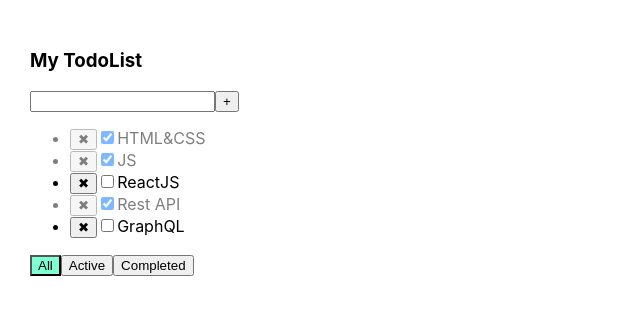
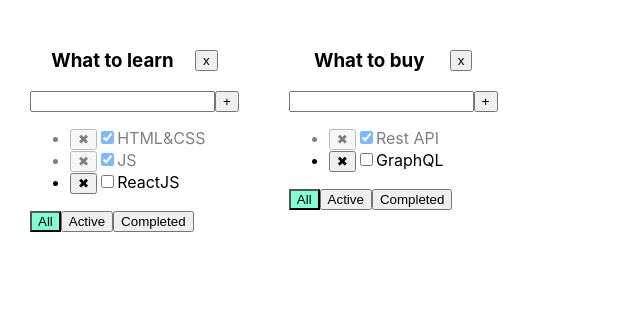
Before and after one commit to ivanrussui/todolist, a React (Create React App) app: page / in a window 1280 px wide. Shown: the top 314 px of the page, without its empty margins (0-640 px from the left). Built offline with nearby package versions, Linux system fonts and the light colour scheme; the HTML template or start-up script is replaced by a standard one.

Commit message:
5 lesson

```diff
--- a/src/App.tsx
+++ b/src/App.tsx
@@ -1,67 +1,130 @@
 import React, { useState } from 'react';
 import './App.css';
-import { TodoList } from './TodoList';
+import { TasksType, TodoList } from './TodoList';
 import { v1 } from 'uuid';
 
-export type ValuesType = 'all' | 'active' | 'completed';
+export type FilterValuesType = 'all' | 'active' | 'completed';
 
-function App() {
-  const forTrack = 'My TodoList'
 
-  let [ filter, setFilter ] = useState<ValuesType>('all');
+type TodolistsType = {
+  id: string
+  title: string
+  filter: FilterValuesType
+}
 
-  let [ tasks, setTasks ] = useState([
-    { id: v1(), title: "HTML&CSS", isDone: true },
-    { id: v1(), title: "JS", isDone: true },
-    { id: v1(), title: "ReactJS", isDone: false },
-    { id: v1(), title: "Rest API", isDone: true },
-    { id: v1(), title: "GraphQL", isDone: false },
-  ]);
+type TaskStateType = {
+  [key: string]: Array<TasksType>
+}
 
-  const removeTask = (task: string) => {
-    let filteredTasks = tasks.filter((item) => item.id !== task);
-    setTasks(filteredTasks)
+const App = () => {
+
+  let todolistID1 = v1()
+  let todolistID2 = v1()
+
+  let [ todolists, setTodolists ] = useState<Array<TodolistsType>>([
+    { id: todolistID1, title: 'What to learn', filter: 'all' },
+    { id: todolistID2, title: 'What to buy', filter: 'all' },
+  ])
+
+  let [ tasks, setTasks ] = useState<TaskStateType>({
+    [todolistID1]: [
+      { id: v1(), title: 'HTML&CSS', isDone: true },
+      { id: v1(), title: 'JS', isDone: true },
+      { id: v1(), title: 'ReactJS', isDone: false },
+
+    ],
+    [todolistID2]: [
+      { id: v1(), title: 'Rest API', isDone: true },
+      { id: v1(), title: 'GraphQL', isDone: false },
+    ]
+  })
+
+  const removeTask = (id: string, todolistId: string) => {
+    // достанем нужный массив по todolistId
+    let todolistTasks = tasks[todolistId]
+
+    // перезапишем в этом объекте массив для нужного тудулиста с отфильтрованным массивом
+    tasks[todolistId] = todolistTasks.filter(task => task.id !== id)
+
+    // засетаем в стейт копию объекта, чтобы React отреагировал перерисовкой
+    setTasks({ ...tasks })
   }
 
-  const addTask = (title: string) => {
-    let task = { id: v1(), title: title, isDone: true }
-    let newTasks = [ task, ...tasks ]
-    setTasks(newTasks)
+  const addTask = (title: string, todolistId: string) => {
+    let task = { id: v1(), title: title, isDone: false }
+
+    // достанем нужный массив по todolistId
+    let todolistTask = tasks[todolistId]
+
+    // перезапишем в этом объекте массив для нужного тудулиста копией, добавив в начало новую таску
+    tasks[todolistId] = [ task, ...todolistTask ]
+
+    // засетаем в стейт копию объекта, чтобы React отреагировал перерисовкой
+    setTasks({ ...tasks })
   }
 
-  let tasksForTodolist = tasks;
+  const changeTaskStatus = (id: string, isDone: boolean, todolistId: string) => {
+    // достанем нужный массив по todolistId
+    let todolistTasks = tasks[todolistId]
 
-  if (filter === 'active') {
-    tasksForTodolist = tasks.filter((task) => !task.isDone)
+    // найдем нужную таксу
+    let task = todolistTasks.find(task => task.id === id)
+
+    // изменим таксу, если она нашлась
+    if (task) {
+      task.isDone = isDone
+
+      // засетаем в стейт копию объекта, чтобы React отреагировал перерисовкой
+      setTasks({ ...tasks })
+    }
   }
 
-  if (filter === 'completed') {
-    tasksForTodolist = tasks.filter((task) => task.isDone)
+  const changeFilter = (value: FilterValuesType, todolistId: string) => {
+    let todolist = todolists.find(tl => tl.id === todolistId)
+    if (todolist) {
+      todolist.filter = value
+      setTodolists([ ...todolists ])
+    }
   }
 
-  function changeFilter(value: ValuesType) {
-    setFilter(value);
-  }
+  function removeTodolist(id: string) {
+    // добавим в стейт список тудулистов, id которых не равны тому, который нужно удалить
+    setTodolists(todolists.filter(todolist => todolist.id !== id))
 
-  const changeTaskStatus = (id: string, isDoneValue: boolean) => {
-    let task = tasks.find(el => el.id === id)
-    if (task) {
-      task.isDone = isDoneValue;
-      setTasks([...tasks])
-    }
+    // удалим такси для этого тудулиста из второго стейта,где иы отдельно храним такси
+    delete tasks[id]
+
+    // засетаем в стейт копию объекта, чтобы React отреагировал перерисовкой
+    setTasks({ ...tasks })
   }
 
   return (
       <div className="App">
-        <TodoList track1={ forTrack }
-                  track2={ 2222 }
-                  tasks={ tasksForTodolist }
-                  removeTask={ removeTask }
-                  changeFilter={ changeFilter }
-                  addTask={ addTask }
-                  changeTaskStatus={changeTaskStatus}
-                  filter={filter}
-        />
+        {
+          todolists.map(todolist => {
+            let allTodolistTasks = tasks[todolist.id]
+            let tasksForTodolist = allTodolistTasks
+
+            if (todolist.filter === "active") {
+              tasksForTodolist = allTodolistTasks.filter(task => !task.isDone)
+            }
+            if (todolist.filter === "completed") {
+              tasksForTodolist = allTodolistTasks.filter(task => task.isDone)
+            }
+            return <TodoList key={todolist.id}
+                             todolistId={todolist.id}
+                             title={todolist.title}
+                             filter={todolist.filter}
+                             tasks={tasksForTodolist}
+                             removeTask={removeTask}
+                             changeFilter={changeFilter}
+                             addTask={addTask}
+                             changeTaskStatus={changeTaskStatus}
+                             removeTodolist={removeTodolist}
+            />
+          })
+
+        }
       </div>
   );
 }
--- a/src/TodoList.tsx
+++ b/src/TodoList.tsx
@@ -1,19 +1,20 @@
 import React, { ChangeEvent, KeyboardEvent, useState } from 'react';
-import { ValuesType } from './App';
+import { FilterValuesType } from './App';
 import './App.css';
 
 type PropsType = {
-  track1: string
-  track2?: number
+  todolistId: string
+  title: string
+  filter: FilterValuesType
   tasks: Array<TasksType>
-  removeTask: (task: string) => void
-  changeFilter: (value: ValuesType) => void
-  addTask: (title: string) => void
-  changeTaskStatus: (id: string, isDoneValue: boolean) => void
-  filter: string
+  removeTask: (id: string, todolistId: string) => void
+  changeFilter: (value: FilterValuesType, todolistId: string) => void
+  addTask: (title: string, todolistId: string) => void
+  changeTaskStatus: (id: string, isDone: boolean, todolistId: string) => void
+  removeTodolist: (id: string) => void
 }
 
-type TasksType = {
+export type TasksType = {
   id: string
   title: string
   isDone: boolean
@@ -37,60 +38,67 @@ export const TodoList = (props: PropsType) => {
   const addTaskHandler = () => {
     if (title.trim() !== '') {
       setTitle('')
-      props.addTask(title.trim())
+      props.addTask(title.trim(), props.todolistId)
     } else {
       setError('Title is required')
     }
   }
 
-  const removeTaskHandler = (task: string) => {
-    props.removeTask(task)
+  const removeTaskHandler = (id: string) => {
+    props.removeTask(id, props.todolistId)
   }
 
-  const changeFilterHandler = (value: ValuesType) => {
-    props.changeFilter(value)
+  const changeFilterHandler = (value: FilterValuesType, todolistId: string) => {
+    props.changeFilter(value, todolistId)
   }
 
   const changeCheckBox = (id: string, e: ChangeEvent<HTMLInputElement>) => {
-    let isDoneValue = e.currentTarget.checked
-    props.changeTaskStatus(id, isDoneValue)
+    let isDone = e.currentTarget.checked
+    props.changeTaskStatus(id, isDone, props.todolistId)
+  }
+
+  const removeTodolist = () => {
+    props.removeTodolist(props.todolistId)
   }
 
   return (
       <div>
-        <h3>{ props.track1 }</h3>
+        <div style={{ display: 'flex', alignItems: 'center', justifyContent: 'space-evenly' }}>
+          <h3>{props.title}</h3>
+          <button onClick={removeTodolist}>x</button>
+        </div>
         <div>
-          <input onChange={ onChangeHandler }
-                 value={ title }
-                 onKeyDown={ onKeyDownHandler }
-                 className={ error ? 'error' : '' }
+          <input onChange={onChangeHandler}
+                 value={title}
+                 onKeyDown={onKeyDownHandler}
+                 className={error ? 'error' : ''}
           />
-          <button onClick={ addTaskHandler }>+</button>
+          <button onClick={addTaskHandler}>+</button>
         </div>
-        { error && <div className={ 'errorMessage' }>{ error }</div> }
+        {error && <div className={'errorMessage'}>{error}</div>}
         <ul>
-          { props.tasks.map((el) => {
+          {props.tasks.map((el) => {
             return (
-                <li key={ el.id } className={ el.isDone ? 'isDone' : ''}>
-                  <button onClick={ () => removeTaskHandler(el.id) }>
+                <li key={el.id} className={el.isDone ? 'isDone' : ''}>
+                  <button onClick={() => removeTaskHandler(el.id)}>
                     ✖
                   </button>
-                  <input type="checkbox" checked={ el.isDone }
-                         onChange={ (e) => changeCheckBox(el.id, e) } />
-                  <span>{ el.title }</span>
+                  <input type="checkbox" checked={el.isDone}
+                         onChange={(e) => changeCheckBox(el.id, e)} />
+                  <span>{el.title}</span>
                 </li>
             );
-          }) }
+          })}
         </ul>
         <div>
-          <button className={ props.filter === 'all' ? 'activeFilter' : '' }
-                  onClick={ () => changeFilterHandler('all') }>All
+          <button className={props.filter === 'all' ? 'activeFilter' : ''}
+                  onClick={() => changeFilterHandler('all', props.todolistId)}>All
           </button>
-          <button className={ props.filter === 'active' ? 'activeFilter' : '' }
-                  onClick={ () => changeFilterHandler('active') }>Active
+          <button className={props.filter === 'active' ? 'activeFilter' : ''}
+                  onClick={() => changeFilterHandler('active', props.todolistId)}>Active
           </button>
-          <button className={ props.filter === 'completed' ? 'activeFilter' : '' }
-                  onClick={ () => changeFilterHandler('completed') }>Completed
+          <button className={props.filter === 'completed' ? 'activeFilter' : ''}
+                  onClick={() => changeFilterHandler('completed', props.todolistId)}>Completed
           </button>
         </div>
       </div>
```
